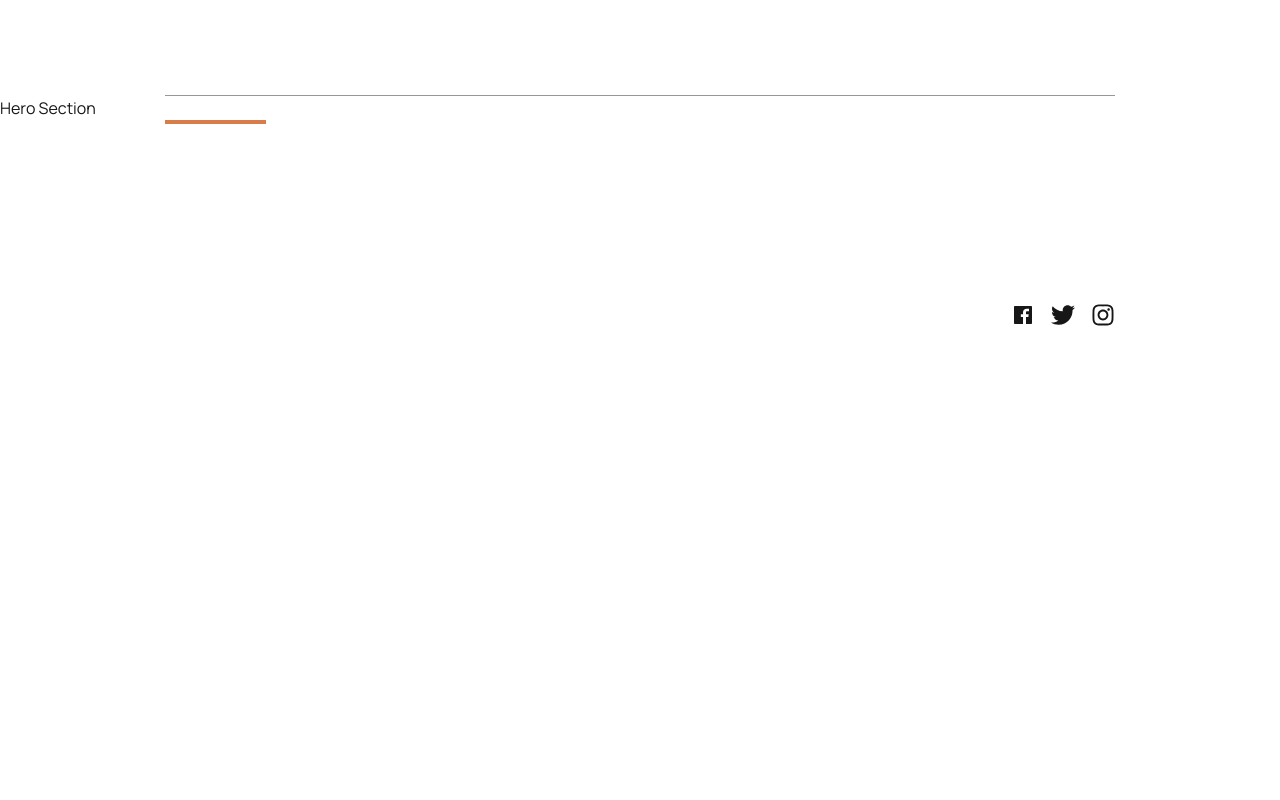
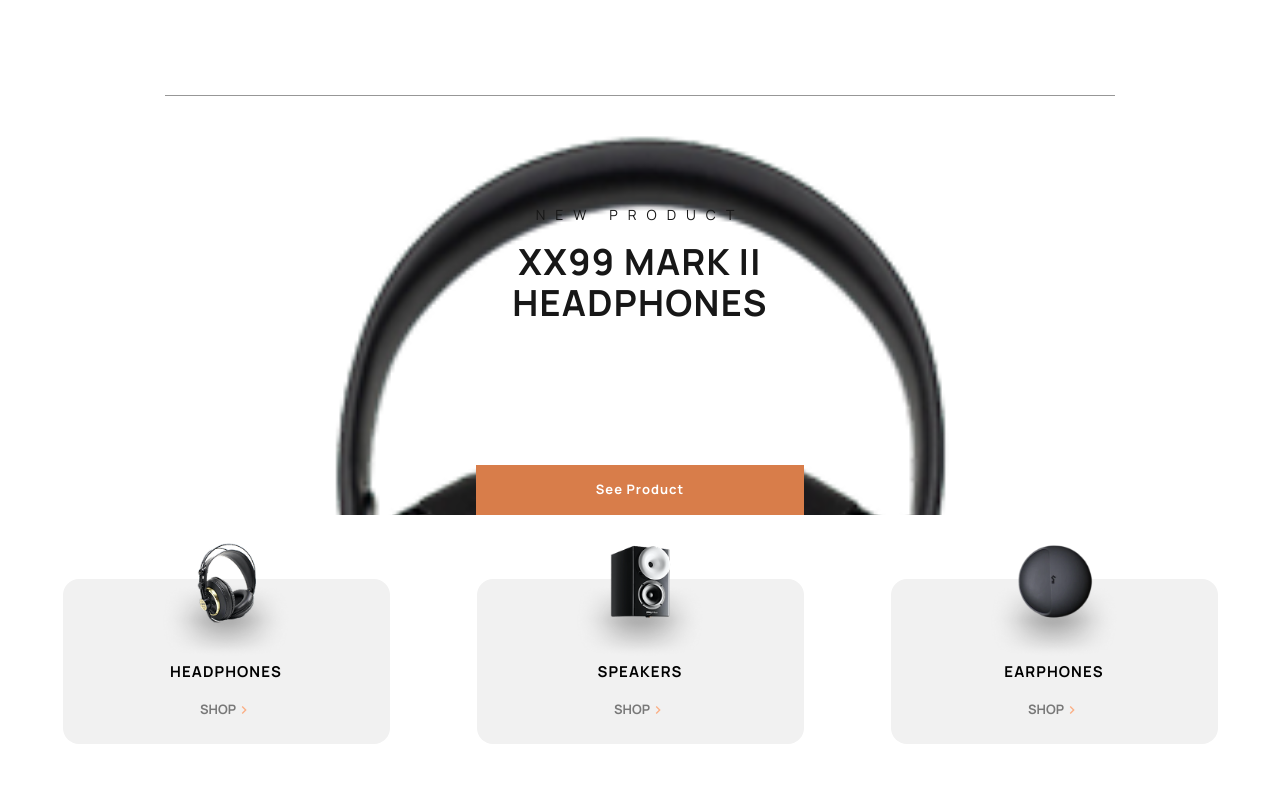
Before and after one commit to Isaacayomi/Audiophile-Ecommerce-Website, a Next.js app: page / in a window 1280 px wide. Shown: the top 800 px of the page. Built offline with nearby package versions, Linux system fonts and the light colour scheme.

Commit message:
feat: enhance HeroSection and NavMenu components with new layout and props

```diff
--- a/app/_components/Header.tsx
+++ b/app/_components/Header.tsx
@@ -29,6 +29,7 @@ const Header = () => {
 
   const dispatch = useDispatch();
   return (
+    // <nav className="pb-[108px] md:pb-[126px] lg:pb-[128px]">
     <nav>
       {/* Mobile Navbar */}
       <div className="flex items-center justify-between py-8 mx-6 border-b border-[#979797] md:hidden">
--- a/app/_components/HeroSection.tsx
+++ b/app/_components/HeroSection.tsx
@@ -1,5 +1,30 @@
+import NavMenu from "./ui/navMenu";
+import Image from "next/image";
+import Link from "next/link";
+import { MdOutlineKeyboardArrowRight } from "react-icons/md";
+import ModalButton from "./ui/modalButton";
+
 const HeroSection = () => {
-  return <p>Hero Section</p>;
+  return (
+    <div className="pt-[108px] bg-[url('/assets/headphone-removed.png')] bg-no-repeat bg-center bg-contain">
+      <div className="w-[328px] mx-auto text-center">
+        <p className="pb-[16px] text-[14px] tracking-[10px] #FFFFFF7F">
+          NEW PRODUCT
+        </p>
+        <h1 className="pb-[24px] uppercase font-bold text-[36px] tracking-[1.29px] leading-[41px]">
+          XX99 Mark II Headphones
+        </h1>
+        <p className="pb-[28px] text-[15px] font-medium leading-[30px] tracking-[1.15px] text-[#FFFFFFBF]">
+          Experience natural, lifelike audio and exceptional build quality made
+          for the passionate music enthusiast.
+        </p>
+
+        <ModalButton>See Product</ModalButton>
+      </div>
+
+      <NavMenu absolute={false} />
+    </div>
+  );
 };
 
 export default HeroSection;
--- a/app/_components/ui/navMenu.tsx
+++ b/app/_components/ui/navMenu.tsx
@@ -1,8 +1,9 @@
+import { NavMenuProps } from "@/app/type";
 import Image from "next/image";
 import Link from "next/link";
 import { MdOutlineKeyboardArrowRight } from "react-icons/md";
 
-const NavMenu = () => {
+const NavMenu = ({ absolute = true }: NavMenuProps) => {
   const products = [
     {
       image: "/assets/headphone.png",
@@ -21,7 +22,9 @@ const NavMenu = () => {
     },
   ];
   return (
-    <div className="absolute z-99  w-full h-187.5 mx-auto pg-[32px] px-6 bg-white md:h-85 md:flex md:flex-row gap-2.5">
+    <div
+      className={`${absolute ? "absolute z-99" : ""} w-full h-187.5 mx-auto pg-[32px] px-6 bg-white md:h-85 md:flex md:flex-row gap-2.5`}
+    >
       {products.map((product) => {
         return (
           <div
--- a/app/type.ts
+++ b/app/type.ts
@@ -20,3 +20,7 @@ export interface ModalButtonProps {
   children: ReactNode;
   onClick?: () => void;
 }
+
+export interface NavMenuProps {
+  absolute?: boolean;
+}
```
